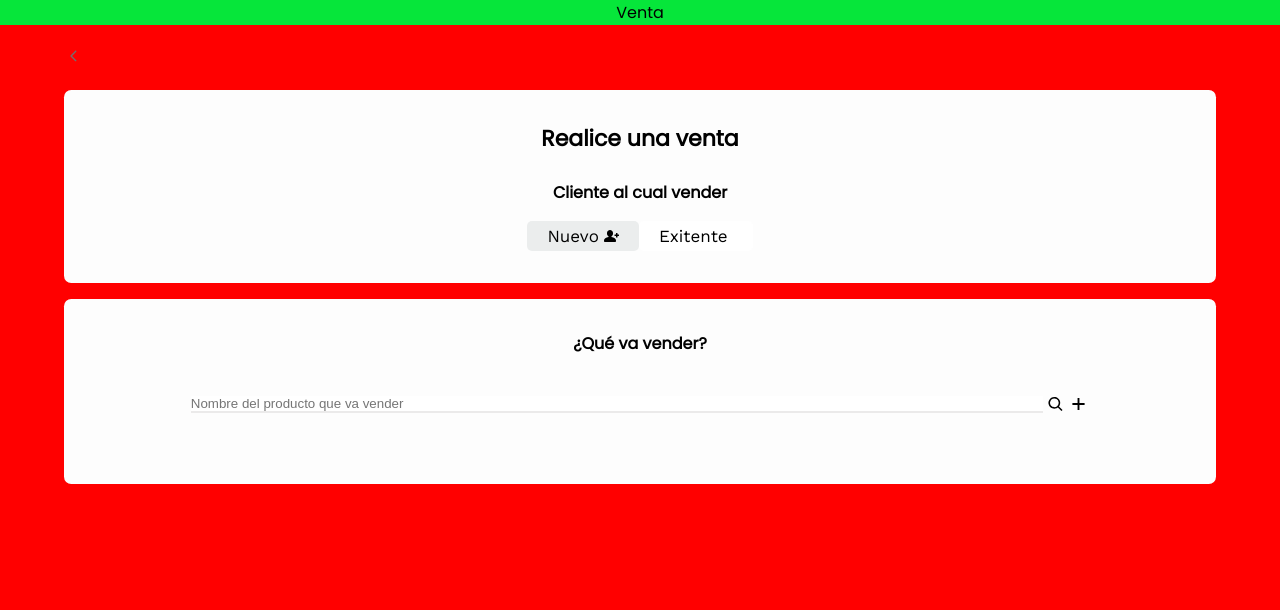
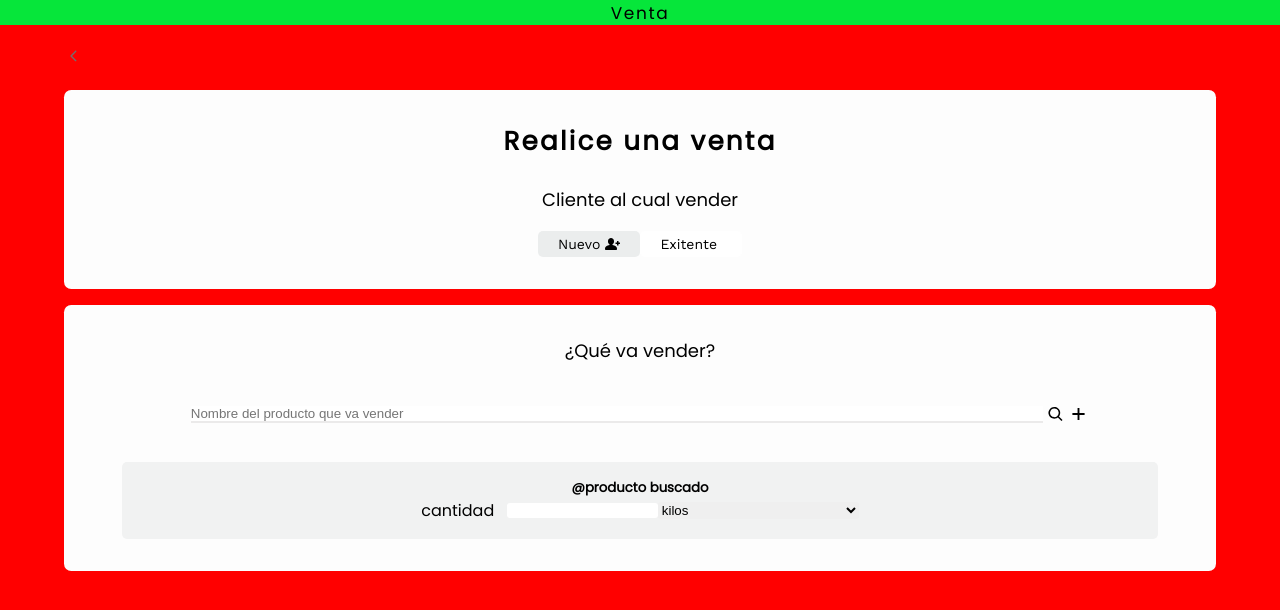
Before and after one commit to AlexanderBrionesV/SV_tecapa_2.0, a plain HTML site: page html/venta.html in a window 1280 px wide. Drawn offline with nearby package versions, Linux system fonts and the light colour scheme.

Commit message:
cliente+ventas70%

```diff
--- a/html/venta.html
+++ b/html/venta.html
@@ -27,23 +27,22 @@
                     </svg>
                 </a>
             </div>
-
         </ul>
     </section>
 
     <div class="venta ">
-        <form class="bg-blanco ">
+        <form class="bg-blanco " action="">
             <header class="header-form">
                 <h3>Realice una venta</h3> <br>
             </header>
             <h4>Cliente al cual vender</h4>
             <nav class="navegador display-center-a">
-                <div class="boton">
+                <div class="boton" id="bt-nuevoCliente-desdeVentas">
                     <span>Nuevo</span>
                     <svg viewBox="0 0 32 32"><path d="M31.2 12.8h-2.4v-2.4c0-.4-.4-.8-.8-.8h-1.6c-.4 0-.8.4-.8.8v2.4h-2.4c-.4 0-.8.4-.8.8v1.6c0 .4.4.8.8.8h2.4v2.4c0 .4.4.8.8.8h1.6c.4 0 .8-.4.8-.8v-2.4h2.4c.4 0 .8-.4.8-.8v-1.6c0-.4-.4-.8-.8-.8zm-15.2 5.1v-1.2c1.9-1.1 3.2-3.1 3.2-5.5v-1.6c0-3.5-2.9-6.4-6.4-6.4s-6.4 2.9-6.4 6.4v1.6c0 2.4 1.3 4.4 3.2 5.5v1.2c-5.5.9-9.6 4-9.6 7.7v1.6c0 .9.7 1.6 1.6 1.6h22.4c.9 0 1.6-.7 1.6-1.6v-1.6c0-3.7-4.1-6.8-9.6-7.7z"></path></svg>
                 </div>
-                <div class="boton existente">
-                    <span> Exitente</span>
+                <div class="boton existente" id="bt-exitenteCliente-desdeVentas">
+                    <span>Exitente</span>
                 </div>
             </nav>
 
@@ -61,9 +60,24 @@
                     <h4>¿Qué va vender?</h4>
                 </header>
                 <div class="busqueda ip-form-sinborde display-center-a">
-                    <input class=" imput-busqueda" placeholder="Nombre del producto que va vender" type="text" name="" id="">
+                    <input type="search" name="busquedaProducto-dVenta" id="busquedaProducto-dVenta" class=" imput-busqueda" placeholder="Nombre del producto que va vender">
+                    <!-- <input class=" imput-busqueda" placeholder="Nombre del producto que va vender" type="text" name="" id=""> -->
                     <svg class="_2-tlh _1azRR _18QGm" version="1.1" viewBox="0 0 32 32" width="32" height="32" aria-hidden="false"><path d="M31 28.64l-7.57-7.57a12.53 12.53 0 1 0-2.36 2.36l7.57 7.57zm-17.5-6a9.17 9.17 0 1 1 6.5-2.64 9.11 9.11 0 0 1-6.5 2.67z"></path></svg>
                     <svg class="_2rdbO" version="1.1" viewBox="0 0 32 32" width="32" height="32" aria-hidden="false"><path d="M14 3h4v26h-4zM29 14v4h-26v-4z"></path></svg>
+                </div>
+                <div class="contedor-detalle-producto-venta">
+                    <header class="header-form display-center-a">
+                        <h5 class="h5">@producto buscado</h5>
+                    </header>
+                    <div class="cantidad display-center-a">
+                        <p>cantidad</p>
+                        <input type="number" name="cantidad-unidad" id="cantidad-unidad" class="cantidad-unidad">
+                        <select name="unidad-seleccionada" id="" class="selecciona-u">
+                            <option value="kilos">kilos</option>
+                            <option value="kilos">enteros</option>
+                            <option value="kilos">Litros</option>
+                        </select>
+                    </div>
                 </div>
             </form>
         </div>
--- a/sass/paginas/_Clientes.scss
+++ b/sass/paginas/_Clientes.scss
@@ -6,10 +6,6 @@
     // display: flex;
     // align-content: center;
     // justify-items: center;
-}
-
-.añadir {
-    display: none;
 }
 
 section {
@@ -31,7 +27,7 @@ section {
                 margin: 0;
                 padding: 5px 20px;
                 border-radius: 5px;
-                font-size: 17px;
+                // font-size: 25px;
                 align-content: center;
                 span:nth-child(1) {
                     padding: 0 5px 0 0;
@@ -59,7 +55,7 @@ section {
         margin: 0;
         padding: 5px 20px;
         border-radius: 5px;
-        font-size: 17px;
+        // font-size: 17px;
         align-content: center;
         span:nth-child(1) {
             padding: 0 5px 0 0;
@@ -83,7 +79,7 @@ form {
     width: 90%;
     // background: red;
     h3 {
-        font-size: 22px;
+        // font-size: 22px;
         text-align: center;
     }
     // section {
@@ -143,6 +139,12 @@ form {
 
 .editar {
     margin: 2em 0 0 0;
+    display: none;
+}
+
+.añadir {
+    // display: none;
+    // display: ;
 }
 
 @media(min-width:716px) {
--- a/sass/paginas/_ventas.scss
+++ b/sass/paginas/_ventas.scss
@@ -20,3 +20,32 @@ form .buscar-existente {
         margin: 0 .2em 0 .3em;
     }
 }
+
+.contedor-detalle-producto-venta {
+    background: #f1f2f2;
+    padding: 1em;
+    width: 90%;
+    margin: auto;
+    border-radius: 5px;
+    header {
+        padding: 0 0 8px 0 0;
+        .h5 {
+            padding: 0 0 8px 0 0;
+        }
+    }
+    .cantidad {
+        p {
+            margin: 0 .8em 0 0;
+        }
+        .selecciona-u {
+            border-radius: 3px;
+            border: 0;
+            width: 20%;
+        }
+        .cantidad-unidad {
+            border-radius: 3px;
+            border: 0;
+            width: 15%;
+        }
+    }
+}
--- a/sass/recursos/_generales.scss
+++ b/sass/recursos/_generales.scss
@@ -6,6 +6,30 @@
 
 ul {
     list-style: none;
+}
+
+h3 {
+    font-size: 26px;
+    font-weight: 800;
+    letter-spacing: 0.09em;
+    // color: red;
+}
+
+h4 {
+    font-size: 18px;
+    font-weight: 500;
+}
+
+.boton {
+    font-size: 14px;
+}
+
+header {
+    span {
+        font-size: 17px;
+        letter-spacing: 0.095em;
+        font-weight: 400;
+    }
 }
 
 @import"colores";
```
Also changed, not shown: html/cliente.html (+8 -10 lines), css/estilos.css.
